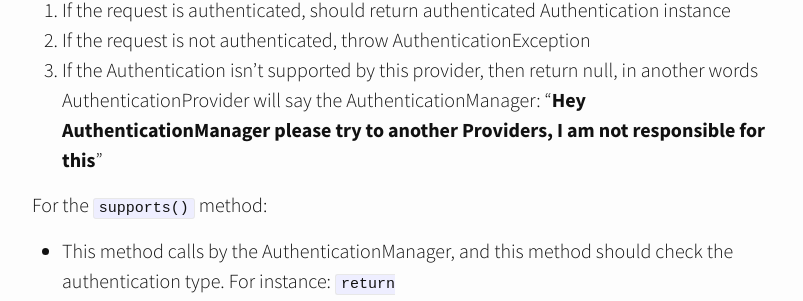
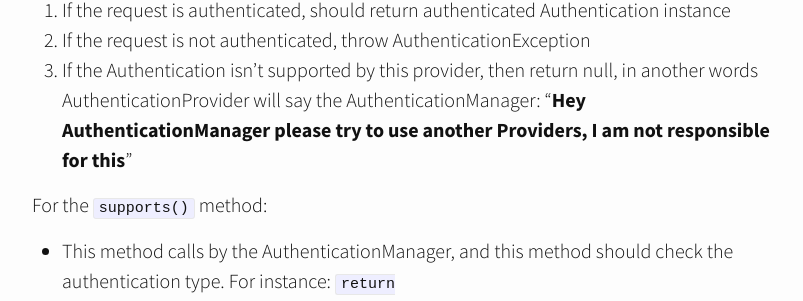
Before and after one commit to mehmetozanguven/mehmetozanguven.github.io, a Jekyll site: the page built from _posts/spring_framework/2020-12-30-spring-security-4-authentication-provider.md, in a window 1280 px wide and 900 px high, scrolled down 3778 px. Shown: the part 173-474 px from the top of the window, without its empty margins (238-1041 px from the left). Built offline with Jekyll 4.4.1, drawn with Linux system fonts in a browser that asks for light colours; nearby versions of some CDN libraries.

Commit message:
correct sentence

```diff
--- a/_posts/spring_framework/2020-12-30-spring-security-4-authentication-provider.md
+++ b/_posts/spring_framework/2020-12-30-spring-security-4-authentication-provider.md
@@ -125,7 +125,7 @@ For the `authenticate()` method, there are three options:
 
 1. If the request is authenticated, should return authenticated Authentication instance
 2. If the request is not authenticated, throw AuthenticationException
-3. If the Authentication isn't supported by this provider, then return null, in another words AuthenticationProvider will say the AuthenticationManager: "**Hey AuthenticationManager please try to another Providers, I am not responsible for this**"
+3. If the Authentication isn't supported by this provider, then return null, in another words AuthenticationProvider will say the AuthenticationManager: "**Hey AuthenticationManager please try to use another Providers, I am not responsible for this**"
 
 For the `supports()` method:
 
```
